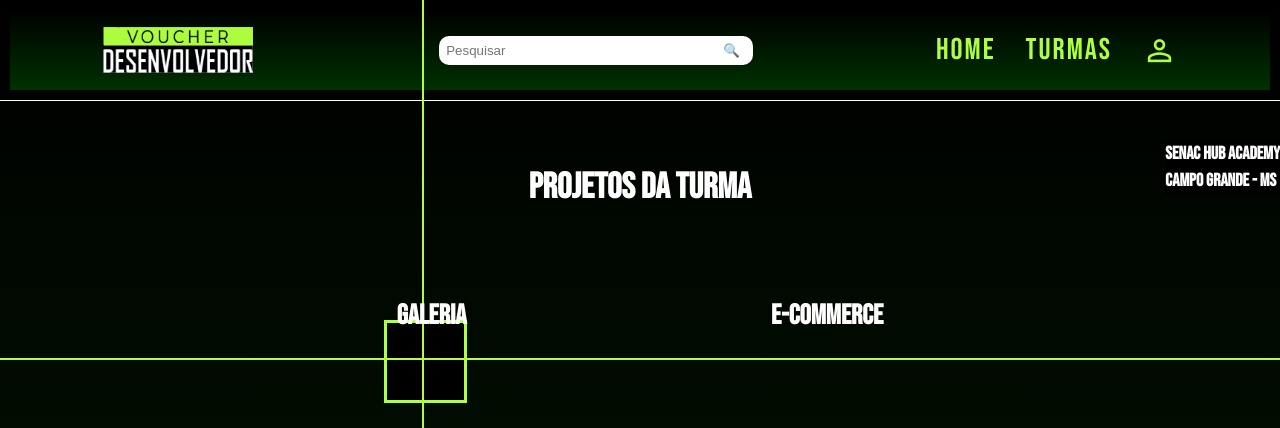
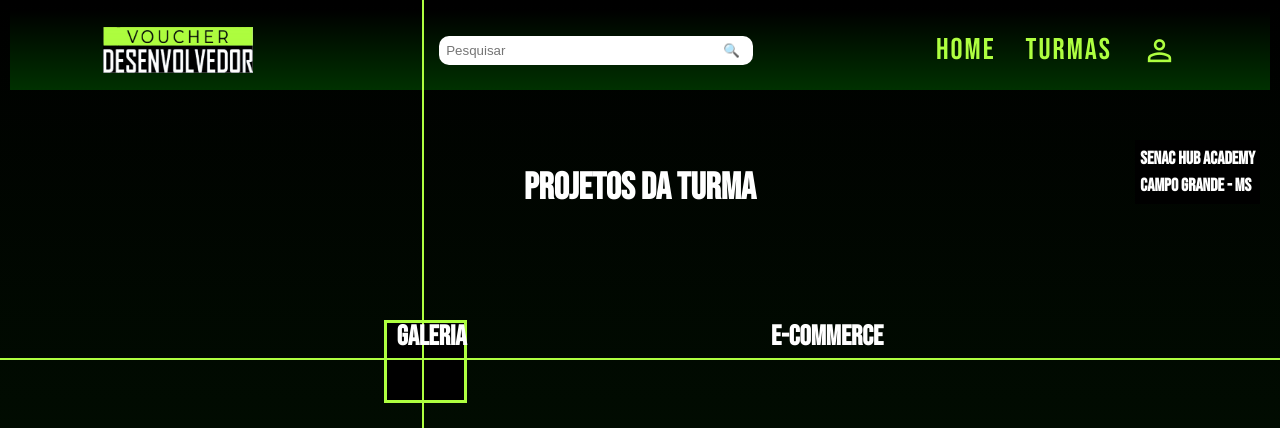
Before and after one commit to VoucherDesenvSenacHub/galeria-voucher, a PHP site: page /PerfilDaTurmaGaleria.html in a window 1280 px wide. Shown: the top 428 px of the page. Run offline with PHP 8.4, Linux system fonts and the light colour scheme.

Commit message:
melhor css
atualizei o css

```diff
--- a/PerfilDaTurmaGaleria/style.css
+++ b/PerfilDaTurmaGaleria/style.css
@@ -96,19 +96,19 @@ h1, h5, h4 {
 /*cabeçalho*/
 .projeto {
   text-align: center;
-  font-size: 24px;
+  font-size: 25px;
 }
 
 .galeria {
   word-spacing: 300px;
   text-align: center;
-  font-size: 16px;
+  font-size: 12px;
 }
 .senac {
   position: absolute;
   top: 100px;
-  right: 0px;
-  padding: 0px;
+  right: 20px;
+  padding: 5px;
   background-color:#000000;
   border: 0px solid;
   border-radius: 0px;
@@ -119,7 +119,6 @@ h1, h5, h4 {
 header {
     text-align: center;
     padding: 10px;
-    border-bottom: 1px solid #fff;
     .container {
         position: relative;
       }
@@ -156,12 +155,15 @@ section h2 {
     font-size: 28px;
     margin-bottom: 10px;
     text-transform: uppercase;
+    padding: 20px;
 }
 
 section p {
     margin: 10px 0;
     font-size: 16px;
+    font-family: "Poppins", sans-serif;
     text-align: justify;
+    padding: 20px;
 }
 
 /* Estilos das imagens */
```
